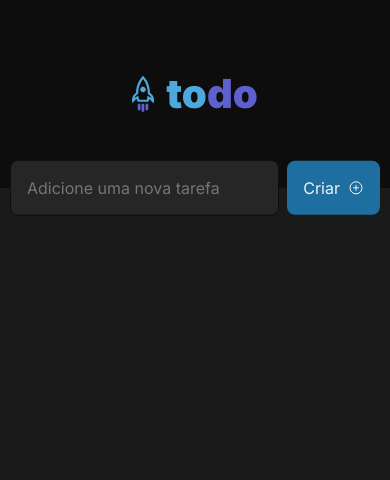
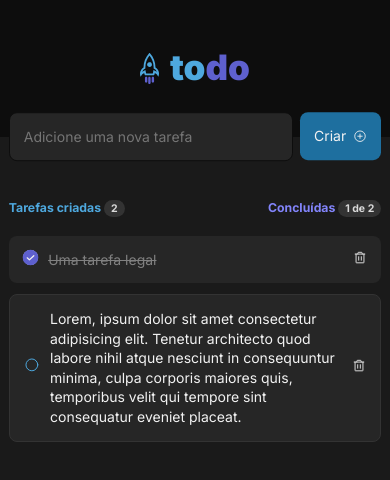
Before and after one commit to devgustavosantos/to-do-list, a React (Vite) app: page / in a window 390 px wide. Shown: the top 480 px of the page. Built offline with nearby package versions, Linux system fonts and the light colour scheme.

Commit message:
feat: creates the summary component and improves responsiveness

```diff
--- a/src/components/Header/styles.module.css
+++ b/src/components/Header/styles.module.css
@@ -21,3 +21,9 @@
 .brand > .emphasis {
   color: var(--purple-dark);
 }
+
+@media (max-width: 768px) {
+  .header {
+    padding: 60rem 0;
+  }
+}
--- a/src/components/Main/index.tsx
+++ b/src/components/Main/index.tsx
@@ -1,10 +1,26 @@
 import { Input } from '../Input';
+import { Summary } from '../Summary';
+import { Task } from '../Task';
 import styles from './styles.module.css';
 
 export function Main() {
   return (
     <main className={styles.main}>
       <Input />
+      <section className={styles['tasks-container']}>
+        <Summary
+          total={2}
+          completed={1}
+        />
+        <Task
+          content="Uma tarefa legal"
+          status="completed"
+        />
+        <Task
+          content="Lorem, ipsum dolor sit amet consectetur adipisicing elit. Tenetur architecto quod labore nihil atque nesciunt in consequuntur minima, culpa corporis maiores quis, temporibus velit qui tempore sint consequatur eveniet placeat."
+          status="in progress"
+        />
+      </section>
     </main>
   );
 }
--- a/src/components/Main/styles.module.css
+++ b/src/components/Main/styles.module.css
@@ -4,3 +4,13 @@
   margin: 0 auto;
   padding: 0 10rem;
 }
+
+.main > .tasks-container {
+  padding: 91rem 0 30rem;
+}
+
+@media (max-width: 768px) {
+  .main > .tasks-container {
+    padding: 70rem 0 30rem;
+  }
+}
--- /dev/null
+++ b/src/components/Summary/index.tsx
@@ -0,0 +1,22 @@
+import styles from './styles.module.css';
+
+type SummaryProps = {
+  total: number;
+  completed: number;
+};
+
+export function Summary({ total, completed }: SummaryProps) {
+  return (
+    <div className={styles.summary}>
+      <p className={styles.created}>
+        Tarefas criadas <strong className={styles.emphasis}>{total}</strong>
+      </p>
+      <p className={styles.complete}>
+        Concluídas{' '}
+        <strong className={styles.emphasis}>
+          {completed} de {total}
+        </strong>
+      </p>
+    </div>
+  );
+}
--- /dev/null
+++ b/src/components/Summary/styles.module.css
@@ -0,0 +1,29 @@
+.summary {
+  display: flex;
+  justify-content: space-between;
+  margin-bottom: 25rem;
+  font-weight: 700;
+  font-size: 14rem;
+}
+
+.summary > .created {
+  color: var(--blue);
+}
+
+.summary .emphasis {
+  padding: 2rem 8rem;
+  border-radius: 9999px;
+  background-color: var(--gray-400);
+  color: var(--gray-200);
+  font-size: 12rem;
+}
+
+.summary > .complete {
+  color: var(--purple);
+}
+
+@media (max-width: 768px) {
+  .summary {
+    margin-bottom: 20rem;
+  }
+}
--- a/src/components/Task/index.tsx
+++ b/src/components/Task/index.tsx
@@ -21,12 +21,18 @@ export function Task({ content, status }: TaskProps) {
   return (
     <div className={taskClassName}>
       {status === 'completed' && (
-        <button className={styles['check-circle']}>
+        <button
+          className={styles['check-circle']}
+          title="Desmarcar conclusão"
+        >
           <CheckCircle weight="fill" />
         </button>
       )}
       {status === 'in progress' && (
-        <button className={styles.circle}>
+        <button
+          className={styles.circle}
+          title="Marcar conclusão"
+        >
           <Circle />
         </button>
       )}
--- a/src/styles/base.css
+++ b/src/styles/base.css
@@ -33,3 +33,9 @@ button {
 a {
   text-decoration: none;
 }
+
+@media (max-width: 768px) {
+  html {
+    font-size: 5.47%;
+  }
+}
```
